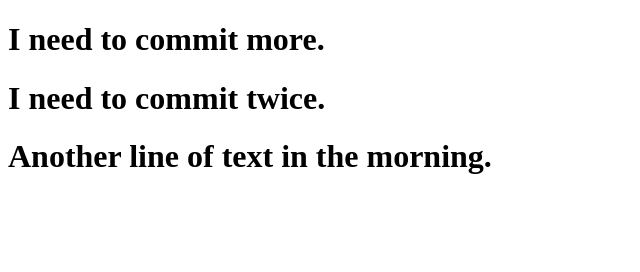
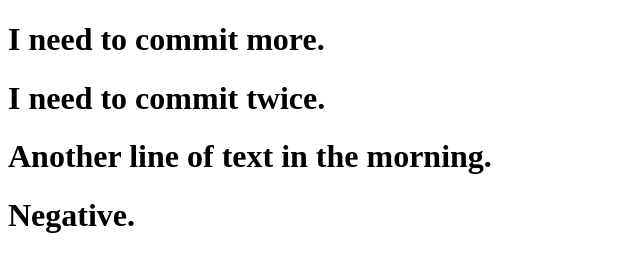
Before and after one commit to jeffreythewang/superprod, a plain HTML site: page index.html in a window 1280 px wide. Shown: the whole page, without its empty margins (0-640 px from the left). Drawn offline with Linux system fonts and the light colour scheme.

Commit message:
ugh this sucks

```diff
--- a/index.html
+++ b/index.html
@@ -4,5 +4,6 @@
     <h1>I need to commit more.</h1>
     <h1>I need to commit twice.</h1>
     <h1>Another line of text in the morning.</h1>
+    <h1>Negative.</h1>
 </body>
 </html>
```
